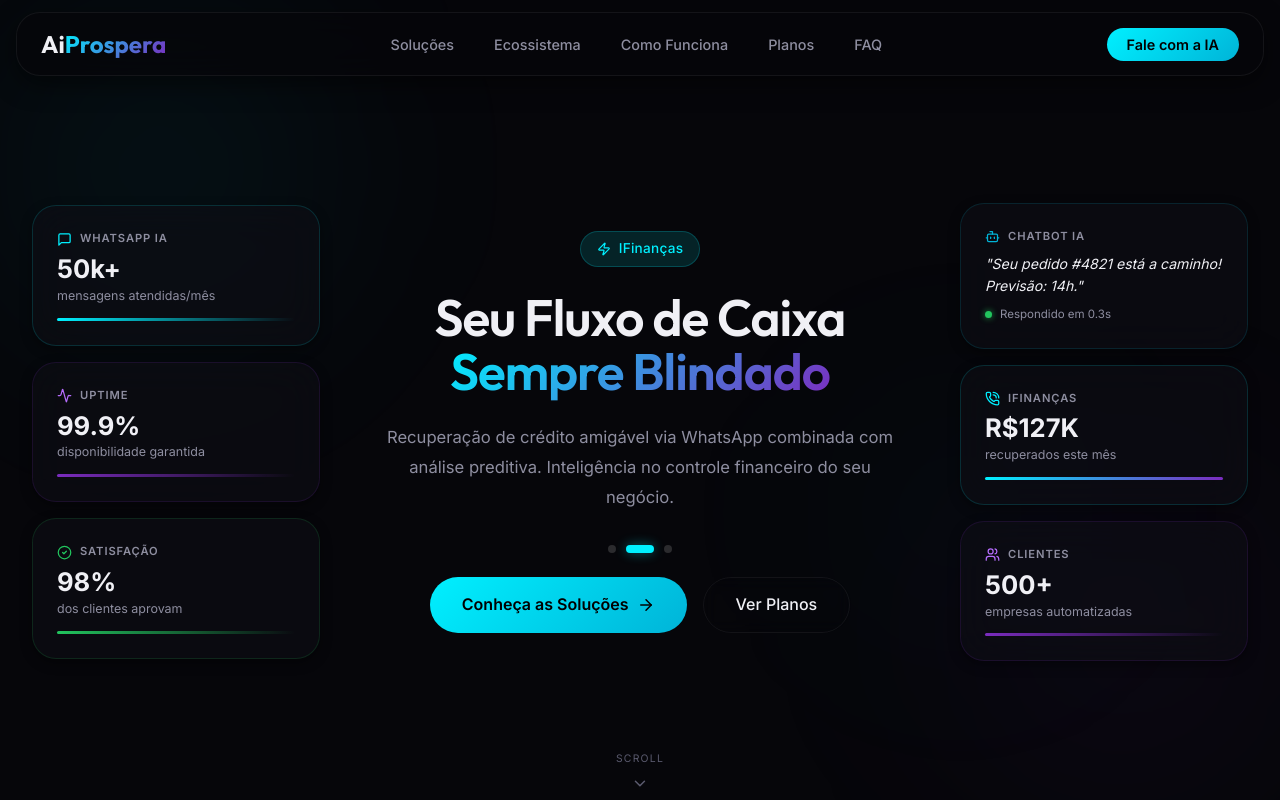
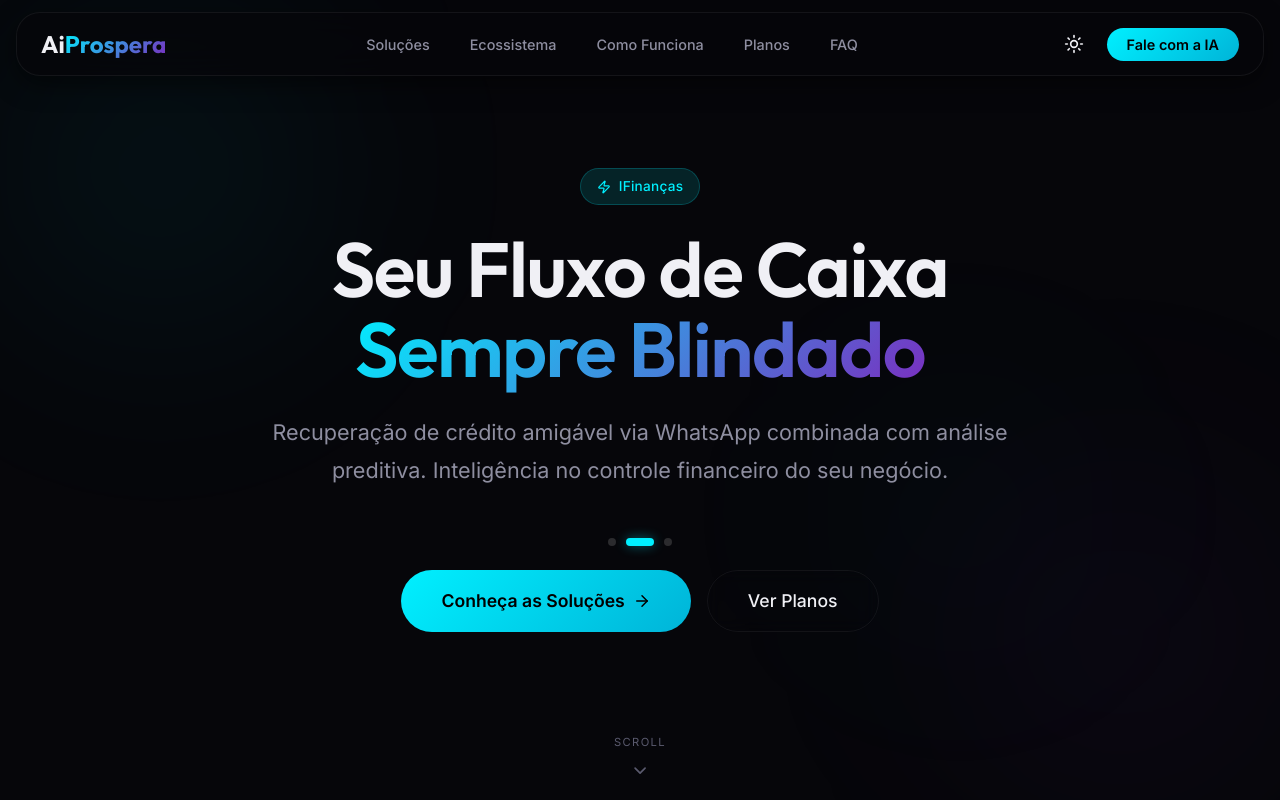
Before and after one commit to gsklukao/aiprospera.com.br, a React (Vite) app: page / in a window 1280 px wide. Shown: the top 800 px of the page. Built offline with nearby package versions, Linux system fonts and the light colour scheme.

Commit message:
feat: Initialize the React application with core UI components, animations, and global styling for the landing page.

```diff
--- a/src/App.tsx
+++ b/src/App.tsx
@@ -1,7 +1,7 @@
 import { useState, useEffect, useRef } from 'react';
 import {
   Bot, Zap, ArrowRight, Activity, Car, Users, CheckCircle2,
-  MessageSquare, PhoneCall, ChevronDown, X,
+  MessageSquare, PhoneCall, ChevronDown, X, Moon, Sun,
   Search, Cpu, Rocket, BarChart3, Shield,
   Linkedin, Instagram, Mail, MapPin, Phone
 } from 'lucide-react';
@@ -79,29 +79,6 @@
   visible: { opacity: 1, scale: 1, transition: { duration: 0.5 } }
 };
 
-/* ============================
-   Stat Mini Card (hero lateral)
-   ============================ */
-function HeroStatCard({ icon, label, value, subtext, accentColor, barGradient }: {
-  icon: React.ReactNode;
-  label: string;
-  value: string;
-  subtext: string;
-  accentColor: string;
-  barGradient: string;
-}) {
-  return (
-    <div className="glass-panel" style={{ borderRadius: 'var(--radius-xl)', padding: 'var(--space-lg)', borderColor: `rgba(${accentColor}, 0.15)` }}>
-      <div style={{ display: 'flex', alignItems: 'center', gap: 'var(--space-sm)', marginBottom: 'var(--space-sm)' }}>
-        {icon}
-        <span style={{ fontSize: '0.7rem', color: 'var(--color-text-muted)', fontWeight: 600, textTransform: 'uppercase', letterSpacing: '0.08em' }}>{label}</span>
-      </div>
-      <p style={{ fontSize: '1.6rem', fontWeight: 700, color: 'var(--color-text-main)', lineHeight: 1 }}>{value}</p>
-      <p style={{ fontSize: '0.78rem', color: 'var(--color-text-muted)', marginTop: '0.25rem' }}>{subtext}</p>
-      <div style={{ marginTop: '0.75rem', height: '3px', borderRadius: '2px', background: barGradient }} />
-    </div>
-  );
-}
 
 /* ============================
    FAQ Item Component
@@ -150,6 +127,10 @@
   const [currentSlide, setCurrentSlide] = useState(0);
   const [mobileMenuOpen, setMobileMenuOpen] = useState(false);
   const [scrolled, setScrolled] = useState(false);
+  const [theme, setTheme] = useState<'dark' | 'light'>(() => {
+    // Inicializa com o localStorage, ou 'dark' padrão
+    return (localStorage.getItem('ui-theme') as 'dark' | 'light') || 'dark';
+  });
 
   const counter1 = useCountUp(500, 2000);
   const counter2 = useCountUp(98, 2000);
@@ -183,6 +164,14 @@
     }, 5500);
     return () => clearInterval(timer);
   }, []);
+
+  useEffect(() => {
+    // Aplicar atributo tema no HTML / local storage
+    document.documentElement.setAttribute('data-theme', theme);
+    localStorage.setItem('ui-theme', theme);
+  }, [theme]);
+
+  const toggleTheme = () => setTheme((prev: 'dark' | 'light') => prev === 'dark' ? 'light' : 'dark');
 
   useEffect(() => {
     const handleScroll = () => setScrolled(window.scrollY > 20);
@@ -237,6 +226,13 @@
           </nav>
 
           <div style={{ display: 'flex', alignItems: 'center', gap: 'var(--space-md)' }}>
+            <button
+              onClick={toggleTheme}
+              aria-label="Alternar tema"
+              style={{ background: 'none', border: 'none', cursor: 'pointer', color: 'var(--color-text-main)', display: 'flex', alignItems: 'center', padding: '0.4rem' }}
+            >
+              {theme === 'dark' ? <Sun size={20} /> : <Moon size={20} />}
+            </button>
             <button className="btn-primary" style={{ padding: '0.5rem 1.25rem', fontSize: '0.9rem', display: 'none' }} id="nav-cta-desktop">
               Fale com a IA
             </button>
@@ -303,59 +299,22 @@
         {/* ===== HERO =====
             92vh → a seção de métricas abaixo aparece ~8vh na dobra
         */}
-        <section style={{ position: 'relative', minHeight: '92vh', display: 'flex', alignItems: 'center', overflow: 'hidden' }}>
+        <section style={{ position: 'relative', minHeight: '92vh', display: 'flex', alignItems: 'center', overflow: 'hidden', paddingBottom: 'var(--space-4xl)' }}>
           <div className="hero-grid-bg" />
 
-          {/* Wrapper 3 colunas: card esq | texto central | card dir */}
+          {/* Wrapper Centralizado */}
           <div style={{
             width: '100%',
-            maxWidth: '1400px',
+            maxWidth: '1000px',
             margin: '0 auto',
-            padding: 'var(--space-xl) var(--space-xl) var(--space-3xl)',
-            display: 'grid',
-            gridTemplateColumns: '1fr 2fr 1fr',
-            gap: 'var(--space-xl)',
+            padding: 'var(--space-2xl) var(--space-xl)',
             alignItems: 'center',
             position: 'relative',
             zIndex: 1,
           }}>
 
-            {/* Coluna Esquerda */}
-            <motion.div
-              initial={{ opacity: 0, x: -40 }}
-              animate={{ opacity: 1, x: 0 }}
-              transition={{ delay: 0.3, duration: 0.7 }}
-              style={{ display: 'flex', flexDirection: 'column', gap: 'var(--space-md)' }}
-              className="hero-side-cards"
-            >
-              <HeroStatCard
-                icon={<MessageSquare size={15} color="var(--color-primary)" />}
-                label="WhatsApp IA"
-                value="50k+"
-                subtext="mensagens atendidas/mês"
-                accentColor="0,240,255"
-                barGradient="linear-gradient(90deg, var(--color-primary), transparent)"
-              />
-              <HeroStatCard
-                icon={<Activity size={15} color="#b56dfc" />}
-                label="Uptime"
-                value="99.9%"
-                subtext="disponibilidade garantida"
-                accentColor="123,44,191"
-                barGradient="linear-gradient(90deg, #7b2cbf, transparent)"
-              />
-              <HeroStatCard
-                icon={<CheckCircle2 size={15} color="var(--color-success)" />}
-                label="Satisfação"
-                value="98%"
-                subtext="dos clientes aprovam"
-                accentColor="34,197,94"
-                barGradient="linear-gradient(90deg, var(--color-success), transparent)"
-              />
-            </motion.div>
-
             {/* Coluna Central — texto */}
-            <div style={{ textAlign: 'center', padding: '0 var(--space-md)' }}>
+            <div style={{ textAlign: 'center' }}>
               <AnimatePresence mode="wait">
                 <motion.div
                   key={currentSlide}
@@ -368,19 +327,19 @@
                     <Zap size={14} /> <span>{heroSlides[currentSlide].badge}</span>
                   </div>
 
-                  <h1 style={{ fontSize: 'clamp(2.4rem, 4vw, 4rem)', lineHeight: 1.05, marginBottom: 'var(--space-lg)' }}>
+                  <h1 style={{ fontSize: 'clamp(3rem, 6vw, 5.5rem)', lineHeight: 1.05, marginBottom: 'var(--space-lg)' }}>
                     {heroSlides[currentSlide].title1} <br />
                     <span className="text-gradient">{heroSlides[currentSlide].title2}</span>
                   </h1>
 
-                  <p style={{ fontSize: 'clamp(0.95rem, 1.3vw, 1.1rem)', color: 'var(--color-text-muted)', maxWidth: '520px', margin: '0 auto', lineHeight: 1.8 }}>
+                  <p style={{ fontSize: 'clamp(1.1rem, 1.8vw, 1.35rem)', color: 'var(--color-text-muted)', maxWidth: '750px', margin: '0 auto', lineHeight: 1.75 }}>
                     {heroSlides[currentSlide].desc}
                   </p>
                 </motion.div>
               </AnimatePresence>
 
               {/* Indicadores */}
-              <div style={{ display: 'flex', gap: '0.6rem', justifyContent: 'center', margin: 'var(--space-xl) 0 var(--space-lg)' }}>
+              <div style={{ display: 'flex', gap: '0.6rem', justifyContent: 'center', margin: 'var(--space-2xl) 0 var(--space-lg)' }}>
                 {heroSlides.map((_, i) => (
                   <button
                     key={i}
@@ -408,56 +367,14 @@
                 transition={{ delay: 0.4, duration: 0.6 }}
                 style={{ display: 'flex', gap: 'var(--space-md)', justifyContent: 'center', flexWrap: 'wrap' }}
               >
-                <a href="#solucoes" className="btn-primary" style={{ padding: '0.9rem 2rem', fontSize: '1rem' }}>
+                <a href="#solucoes" className="btn-primary" style={{ padding: '1rem 2.5rem', fontSize: '1.1rem' }}>
                   Conheça as Soluções <ArrowRight size={18} />
                 </a>
-                <a href="#planos" className="btn-secondary" style={{ padding: '0.9rem 2rem', fontSize: '1rem' }}>
+                <a href="#planos" className="btn-secondary" style={{ padding: '1rem 2.5rem', fontSize: '1.1rem' }}>
                   Ver Planos
                 </a>
               </motion.div>
             </div>
-
-            {/* Coluna Direita */}
-            <motion.div
-              initial={{ opacity: 0, x: 40 }}
-              animate={{ opacity: 1, x: 0 }}
-              transition={{ delay: 0.3, duration: 0.7 }}
-              style={{ display: 'flex', flexDirection: 'column', gap: 'var(--space-md)' }}
-              className="hero-side-cards"
-            >
-              {/* Card: Chatbot em ação */}
-              <div className="glass-panel" style={{ borderRadius: 'var(--radius-xl)', padding: 'var(--space-lg)', borderColor: 'rgba(0,180,216,0.15)' }}>
-                <div style={{ display: 'flex', alignItems: 'center', gap: 'var(--space-sm)', marginBottom: 'var(--space-sm)' }}>
-                  <Bot size={15} color="var(--color-accent)" />
-                  <span style={{ fontSize: '0.7rem', color: 'var(--color-text-muted)', fontWeight: 600, textTransform: 'uppercase', letterSpacing: '0.08em' }}>Chatbot IA</span>
-                </div>
-                <p style={{ fontSize: '0.88rem', color: 'var(--color-text-main)', lineHeight: 1.55, fontStyle: 'italic' }}>
-                  "Seu pedido #4821 está a caminho! Previsão: 14h."
-                </p>
-                <div style={{ marginTop: 'var(--space-sm)', display: 'flex', alignItems: 'center', gap: '0.5rem' }}>
-                  <div style={{ width: 7, height: 7, borderRadius: '50%', background: 'var(--color-success)', boxShadow: '0 0 6px rgba(34,197,94,0.8)' }} />
-                  <span style={{ fontSize: '0.72rem', color: 'var(--color-text-muted)' }}>Respondido em 0.3s</span>
-                </div>
-              </div>
-
-              <HeroStatCard
-                icon={<PhoneCall size={15} color="var(--color-primary)" />}
-                label="IFinanças"
-                value="R$127K"
-                subtext="recuperados este mês"
-                accentColor="0,240,255"
-                barGradient="linear-gradient(90deg, var(--color-primary), var(--color-secondary))"
-              />
-
-              <HeroStatCard
-                icon={<Users size={15} color="#b56dfc" />}
-                label="Clientes"
-                value="500+"
-                subtext="empresas automatizadas"
-                accentColor="123,44,191"
-                barGradient="linear-gradient(90deg, #7b2cbf, transparent)"
-              />
-            </motion.div>
 
           </div>
 
@@ -466,14 +383,14 @@
             initial={{ opacity: 0 }}
             animate={{ opacity: 1 }}
             transition={{ delay: 1.2, duration: 0.8 }}
-            style={{ position: 'absolute', bottom: '1.25rem', left: '50%', transform: 'translateX(-50%)', display: 'flex', flexDirection: 'column', alignItems: 'center', gap: '0.2rem' }}
+            style={{ position: 'absolute', bottom: '2rem', left: '50%', transform: 'translateX(-50%)', display: 'flex', flexDirection: 'column', alignItems: 'center', gap: '0.25rem' }}
           >
-            <span style={{ fontSize: '0.65rem', color: 'var(--color-text-dim)', letterSpacing: '0.12em', textTransform: 'uppercase' }}>Scroll</span>
+            <span style={{ fontSize: '0.7rem', color: 'var(--color-text-dim)', letterSpacing: '0.12em', textTransform: 'uppercase' }}>Scroll</span>
             <motion.div
               animate={{ y: [0, 5, 0] }}
               transition={{ repeat: Infinity, duration: 1.5, ease: 'easeInOut' }}
             >
-              <ChevronDown size={18} color="var(--color-text-dim)" />
+              <ChevronDown size={20} color="var(--color-text-dim)" />
             </motion.div>
           </motion.div>
         </section>
```
Also changed, not shown: src/index.css (+26 -0 lines).
